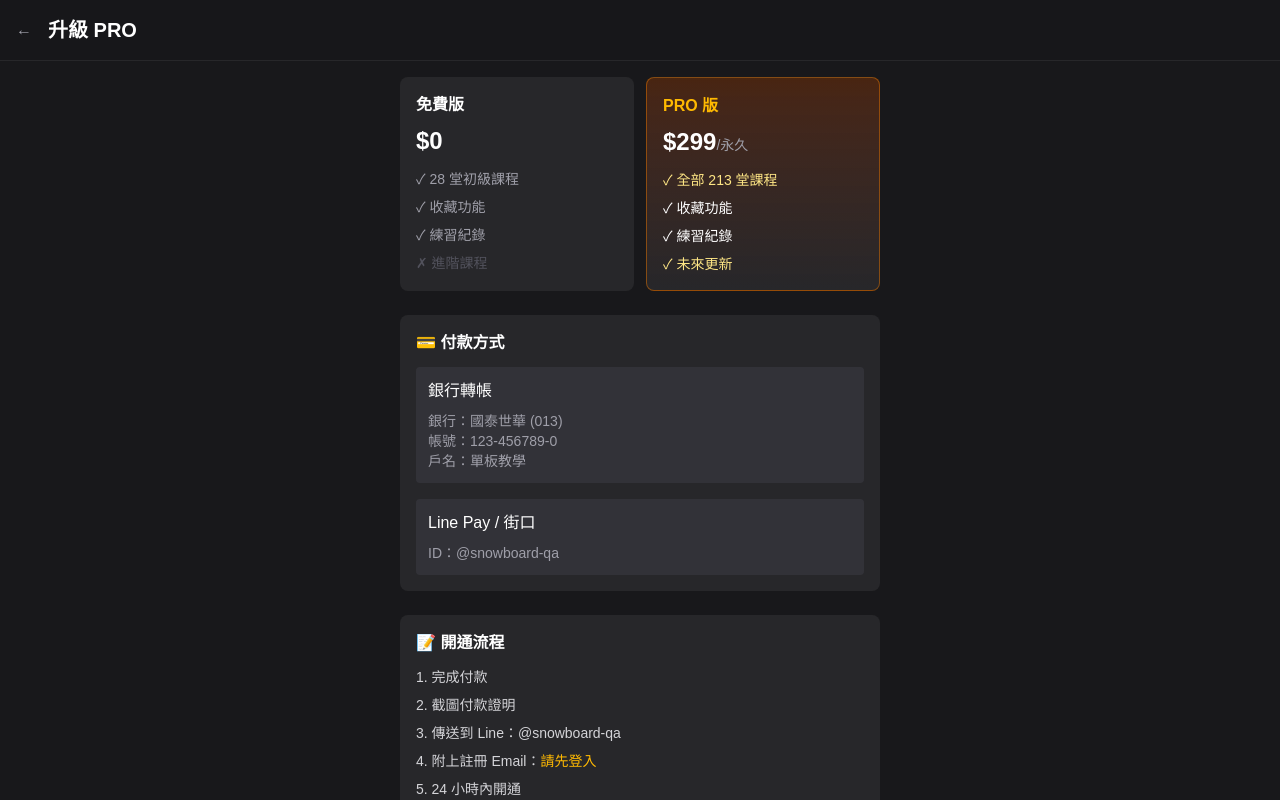
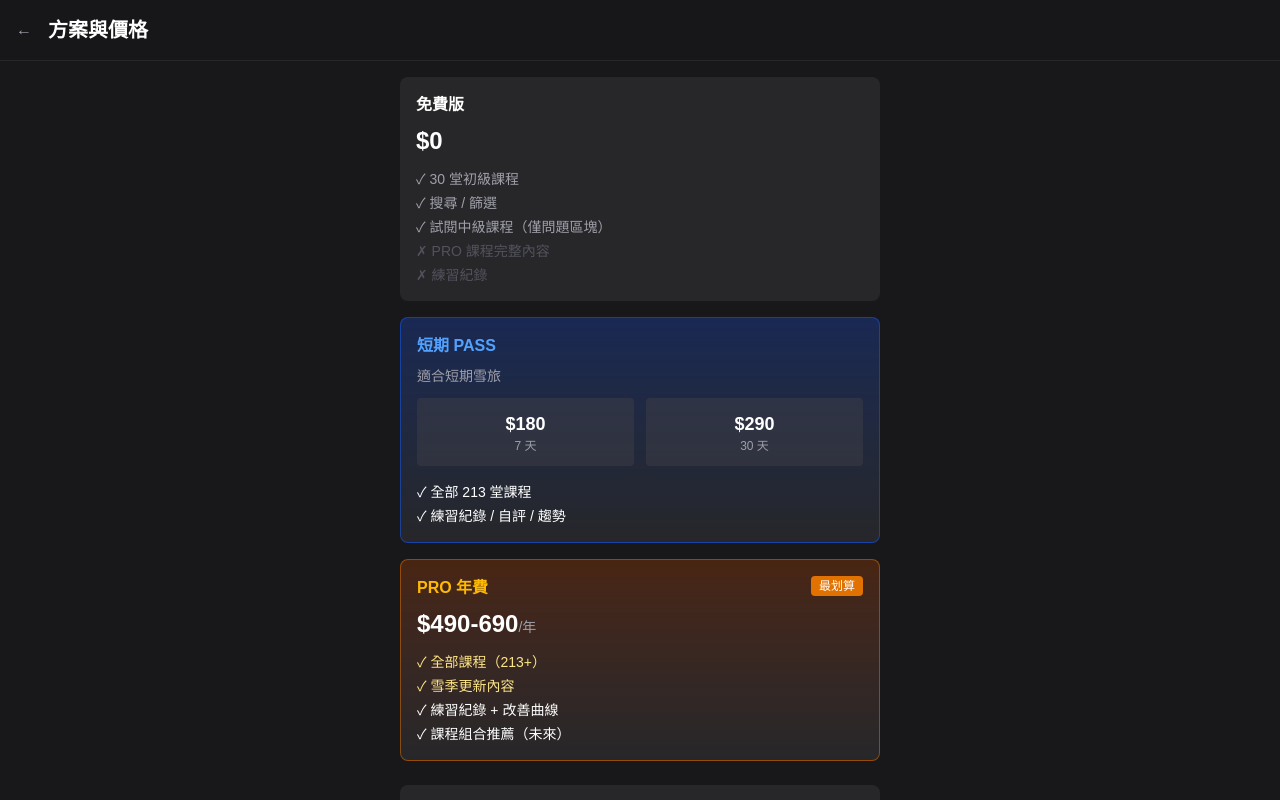
Before and after one commit to James3014/sb-Q-A, a Next.js app in the folder web/: page /pricing in a window 1280 px wide. Shown: the top 800 px of the page. Built offline with nearby package versions, Linux system fonts and the light colour scheme; no server answers.

Commit message:
feat: 新定價結構 (Free/7日/30日/年費) + 練習紀錄付費限定

```diff
--- a/web/src/app/practice/page.tsx
+++ b/web/src/app/practice/page.tsx
@@ -36,7 +36,17 @@ export default function PracticePage() {
     return (
       <main className="min-h-screen bg-zinc-900 text-white p-4">
         <Link href="/" className="text-zinc-400 text-sm">← 返回首頁</Link>
-        <p className="text-center text-zinc-400 mt-20">請先登入</p>
+        <div className="text-center mt-20">
+          <p className="text-5xl mb-4">🔒</p>
+          <p className="text-zinc-400 mb-2">練習紀錄為付費功能</p>
+          <p className="text-zinc-500 text-sm mb-6">升級後可記錄練習進度</p>
+          <Link href="/pricing" className="inline-block bg-amber-600 px-6 py-3 rounded-lg mr-3">
+            查看方案
+          </Link>
+          <Link href="/login" className="inline-block bg-zinc-700 px-6 py-3 rounded-lg">
+            登入
+          </Link>
+        </div>
       </main>
     )
   }
--- a/web/src/app/pricing/page.tsx
+++ b/web/src/app/pricing/page.tsx
@@ -11,33 +11,61 @@ export default function PricingPage() {
       <header className="sticky top-0 z-10 bg-zinc-900/95 backdrop-blur border-b border-zinc-800 p-4">
         <div className="flex items-center gap-4">
           <Link href="/" className="text-zinc-400">←</Link>
-          <h1 className="text-xl font-bold">升級 PRO</h1>
+          <h1 className="text-xl font-bold">方案與價格</h1>
         </div>
       </header>
 
       <div className="p-4 max-w-lg mx-auto">
-        {/* 免費 vs PRO 比較 */}
-        <div className="grid grid-cols-2 gap-3 mb-6">
-          <div className="bg-zinc-800 rounded-lg p-4">
-            <h3 className="font-bold mb-2">免費版</h3>
-            <p className="text-2xl font-bold mb-3">$0</p>
-            <ul className="text-sm text-zinc-400 space-y-2">
-              <li>✓ 28 堂初級課程</li>
-              <li>✓ 收藏功能</li>
-              <li>✓ 練習紀錄</li>
-              <li className="text-zinc-600">✗ 進階課程</li>
-            </ul>
+
+        {/* Free */}
+        <div className="bg-zinc-800 rounded-lg p-4 mb-4">
+          <h3 className="font-bold mb-2">免費版</h3>
+          <p className="text-2xl font-bold mb-3">$0</p>
+          <ul className="text-sm text-zinc-400 space-y-1">
+            <li>✓ 30 堂初級課程</li>
+            <li>✓ 搜尋 / 篩選</li>
+            <li>✓ 試閱中級課程（僅問題區塊）</li>
+            <li className="text-zinc-600">✗ PRO 課程完整內容</li>
+            <li className="text-zinc-600">✗ 練習紀錄</li>
+          </ul>
+        </div>
+
+        {/* 短期 PASS */}
+        <div className="bg-gradient-to-b from-blue-900/50 to-zinc-800 rounded-lg p-4 mb-4 border border-blue-600/50">
+          <h3 className="font-bold mb-2 text-blue-400">短期 PASS</h3>
+          <p className="text-zinc-400 text-sm mb-3">適合短期雪旅</p>
+
+          <div className="grid grid-cols-2 gap-3 mb-4">
+            <div className="bg-zinc-700/50 rounded p-3 text-center">
+              <p className="text-lg font-bold">$180</p>
+              <p className="text-xs text-zinc-400">7 天</p>
+            </div>
+            <div className="bg-zinc-700/50 rounded p-3 text-center">
+              <p className="text-lg font-bold">$290</p>
+              <p className="text-xs text-zinc-400">30 天</p>
+            </div>
           </div>
-          <div className="bg-gradient-to-b from-amber-900/50 to-zinc-800 rounded-lg p-4 border border-amber-600/50">
-            <h3 className="font-bold mb-2 text-amber-400">PRO 版</h3>
-            <p className="text-2xl font-bold mb-3">$299<span className="text-sm font-normal text-zinc-400">/永久</span></p>
-            <ul className="text-sm space-y-2">
-              <li className="text-amber-200">✓ 全部 213 堂課程</li>
-              <li>✓ 收藏功能</li>
-              <li>✓ 練習紀錄</li>
-              <li className="text-amber-200">✓ 未來更新</li>
-            </ul>
+
+          <ul className="text-sm space-y-1">
+            <li>✓ 全部 213 堂課程</li>
+            <li>✓ 練習紀錄 / 自評 / 趨勢</li>
+          </ul>
+        </div>
+
+        {/* PRO 年費 */}
+        <div className="bg-gradient-to-b from-amber-900/50 to-zinc-800 rounded-lg p-4 mb-6 border border-amber-600/50">
+          <div className="flex justify-between items-start mb-2">
+            <h3 className="font-bold text-amber-400">PRO 年費</h3>
+            <span className="text-xs bg-amber-600 px-2 py-0.5 rounded">最划算</span>
           </div>
+          <p className="text-2xl font-bold mb-3">$490-690<span className="text-sm font-normal text-zinc-400">/年</span></p>
+
+          <ul className="text-sm space-y-1">
+            <li className="text-amber-200">✓ 全部課程（213+）</li>
+            <li className="text-amber-200">✓ 雪季更新內容</li>
+            <li>✓ 練習紀錄 + 改善曲線</li>
+            <li>✓ 課程組合推薦（未來）</li>
+          </ul>
         </div>
 
         {/* 付款方式 */}
@@ -63,7 +91,7 @@ export default function PricingPage() {
         <div className="bg-zinc-800 rounded-lg p-4 mb-6">
           <h3 className="font-bold mb-3">📝 開通流程</h3>
           <ol className="text-sm text-zinc-300 space-y-2">
-            <li>1. 完成付款</li>
+            <li>1. 選擇方案並完成付款</li>
             <li>2. 截圖付款證明</li>
             <li>3. 傳送到 Line：@snowboard-qa</li>
             <li>4. 附上註冊 Email：<span className="text-amber-400">{user?.email || '請先登入'}</span></li>
@@ -72,7 +100,7 @@ export default function PricingPage() {
         </div>
 
         {!user && (
-          <Link href="/login" className="block w-full bg-blue-600 hover:bg-blue-500 text-center py-3 rounded-lg font-medium">
+          <Link href="/login" className="block w-full bg-blue-600 hover:bg-blue-500 text-center py-3 rounded-lg font-medium mb-6">
             請先登入
           </Link>
         )}
@@ -86,8 +114,12 @@ export default function PricingPage() {
               <p className="text-zinc-500">A: 購買後 7 天內可全額退款</p>
             </div>
             <div>
+              <p className="text-zinc-300">Q: PASS 到期後怎麼辦？</p>
+              <p className="text-zinc-500">A: 可續購或升級年費方案</p>
+            </div>
+            <div>
               <p className="text-zinc-300">Q: 會有新課程嗎？</p>
-              <p className="text-zinc-500">A: 會持續更新，PRO 用戶免費獲得</p>
+              <p className="text-zinc-500">A: 會持續更新，PRO 年費用戶免費獲得</p>
             </div>
           </div>
         </div>
```
